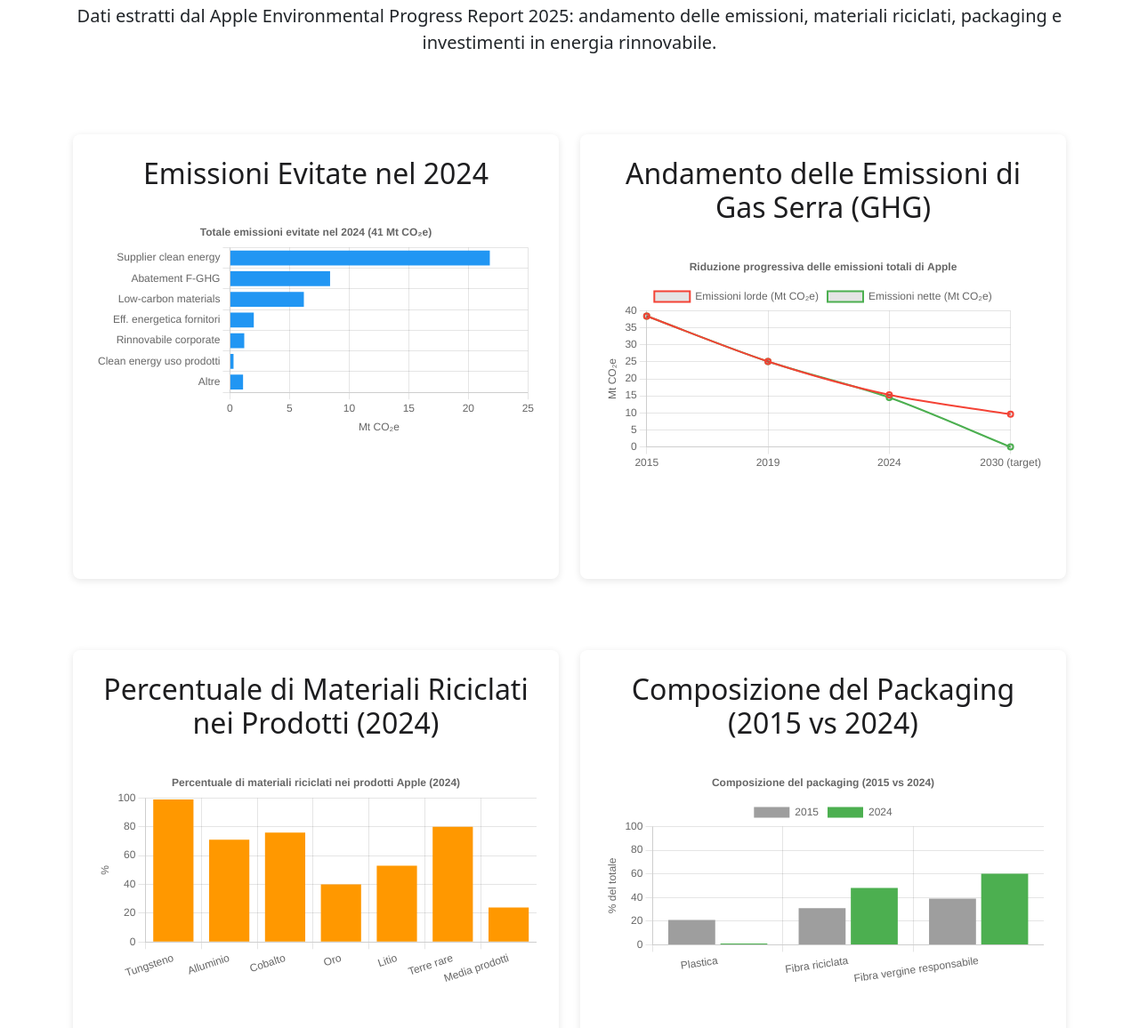
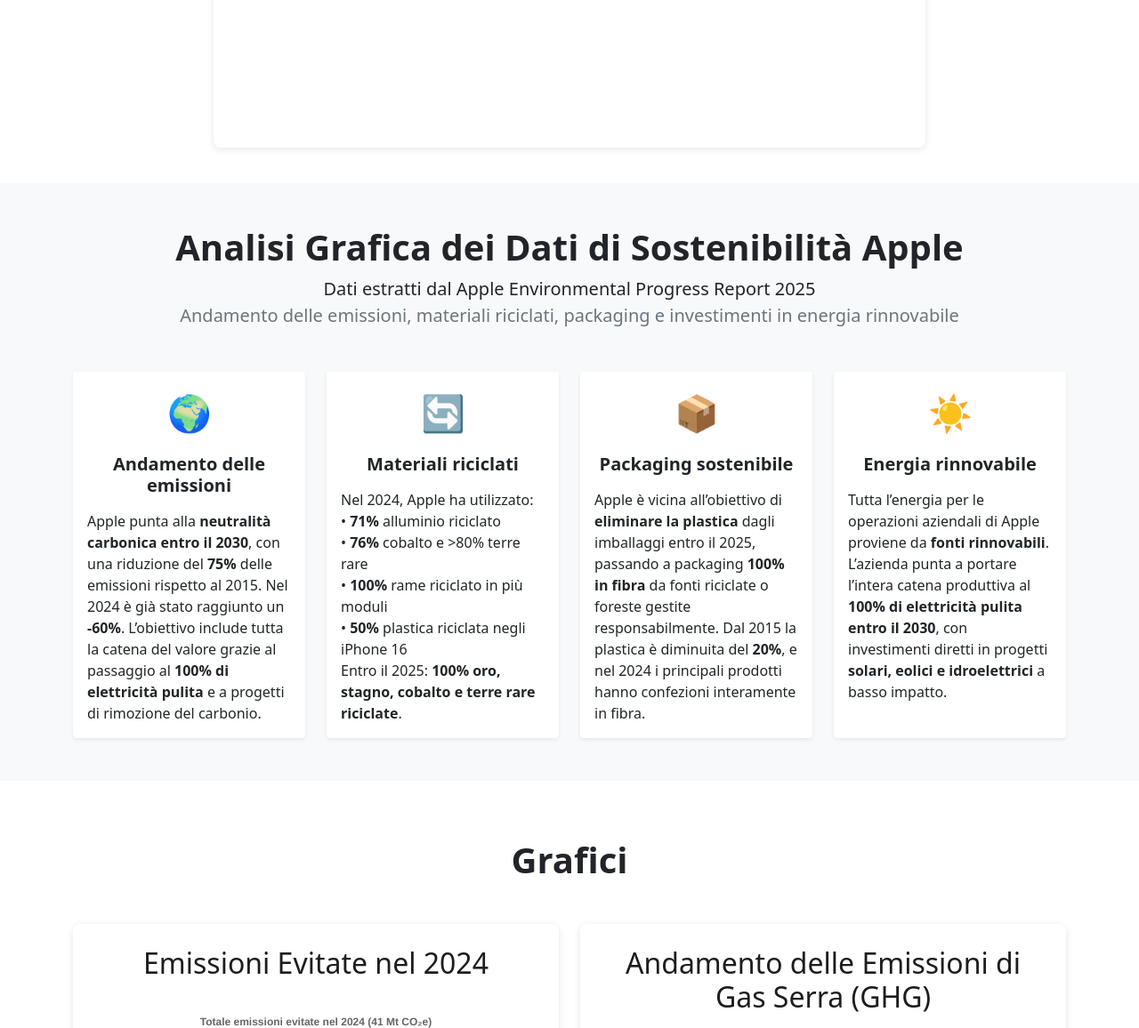
Before and after one commit to Cola00/PW-L-31-3.7, a plain HTML site: page index.html in a window 1280 px wide. Shown: the part 614-1770 px from the top of the page at 89% size. Drawn offline with nearby package versions, Linux system fonts and the light colour scheme.

Commit message:
Fixing Sections

```diff
--- a/css/style.css
+++ b/css/style.css
@@ -1,6 +1,6 @@
 /*Variabili da utilizzare cosi da rendere più snella la manutenzione del codice*/
 :root{
-  --btn-bg-color: #34c759;
+  --btn-bg-color: #198754;
   --primary-color: #0071e3;
   --secondary-color: #6e6e73;
   --background-color: #f5f5f7;
@@ -66,7 +66,7 @@
   align-items: center;
   text-align: center;
   align-content: center;
-  height: 300px;
+  height: 600px;
   max-width: 800px;
   margin-top:100px !important;
   margin: 40px auto;
--- a/index.html
+++ b/index.html
@@ -14,9 +14,41 @@
 
 <body>
   <header>
+    <nav class="navbar navbar-expand-lg navbar-dark bg-success fixed-top ">
+      <div class="container">
+        <!-- Logo Apple con svg -->
+        <a class="navbar-brand d-flex align-items-center" href="../index.html">
+          <svg class="apple-logo" fill="#ffffff" viewBox="0 0 24 24" xmlns="http://www.w3.org/2000/svg" stroke="#ffffff"
+            width="32" height="32">
+            <path
+              d="M18.71 19.5C17.88 20.74 17 21.95 15.66 21.97C14.32 22 13.89 21.18 12.37 21.18C10.84 21.18 10.37 21.95 9.09997 22C7.78997 22.05 6.79997 20.68 5.95997 19.47C4.24997 17 2.93997 12.45 4.69997 9.39C5.56997 7.87 7.12997 6.91 8.81997 6.88C10.1 6.86 11.32 7.75 12.11 7.75C12.89 7.75 14.37 6.68 15.92 6.84C16.57 6.87 18.39 7.1 19.56 8.82C19.47 8.88 17.39 10.1 17.41 12.63C17.44 15.65 20.06 16.66 20.09 16.67C20.06 16.74 19.67 18.11 18.71 19.5ZM13 3.5C13.73 2.67 14.94 2.04 15.94 2C16.07 3.17 15.6 4.35 14.9 5.19C14.21 6.04 13.07 6.7 11.95 6.61C11.8 5.46 12.36 4.26 13 3.5Z">
+            </path>
+          </svg>
+          <span class="ms-2">Sostenibilità di Apple</span>
+        </a>
+
+        <!-- Menu mobile -->
+        <button class="navbar-toggler" type="button" data-bs-toggle="collapse" data-bs-target="#navbarNav"
+          aria-controls="navbarNav" aria-expanded="false" aria-label="Toggle navigation">
+          <span class="navbar-toggler-icon"></span>
+        </button>
+
+        <!-- Link -->
+        <div class="collapse navbar-collapse justify-content-end" id="navbarNav">
+          <ul class="navbar-nav">
+            <li class="nav-item "><a class="nav-link active" href="/PW-L-31-3.7/">Home</a></li>
+            <li class="nav-item"><a class="nav-link" href="#download-report">Report</a></li>
+            <li class="nav-item"><a class="nav-link" href="#info-cards">Info</a></li>
+            <li class="nav-item"><a class="nav-link" href="#charts">Charts</a></li>
+          </ul>
+        </div>
+      </div>
+    </nav>
+
     <div id="navbar-container"></div>
   </header>
 
+  <!--Sezione dove scaricare il report di sostenibilità-->
   <div id="download-report">
     <div class="container">
       <h1>Scarica il report di sostenibilità di Apple</h1>
@@ -26,14 +58,96 @@
     </div>
   </div>
 
+  <!--Sezione con le cards per introdurre i grafici presentati sotto utilizzando delle cards di Bootstrap 5 -->
+  <div id="info-cards" class="py-5 bg-light">
+    <div class="container">
+      <div class="text-center mb-5">
+        <h1 class="fw-bold">Analisi Grafica dei Dati di Sostenibilità Apple</h1>
+        <p class="lead">
+          Dati estratti dal <strong>Apple Environmental Progress Report 2025</strong><br>
+          <span class="text-muted">Andamento delle emissioni, materiali riciclati, packaging e investimenti in energia
+            rinnovabile</span>
+        </p>
+      </div>
+
+      <div class="row g-4">
+        <!-- Card 1 -->
+        <div class="col-lg-3 col-md-6 col-sm-12">
+          <div class="card h-100 shadow-sm border-0">
+            <div class="card-body">
+              <div class="mb-3 fs-1 text-success">🌍</div>
+              <h5 class="card-title fw-bold">Andamento delle emissioni</h5>
+              <p class="card-text mt-3 text-start">
+                Apple punta alla <strong>neutralità carbonica entro il 2030</strong>, con una riduzione del
+                <strong>75%</strong> delle emissioni rispetto al 2015.
+                Nel 2024 è già stato raggiunto un <strong>-60%</strong>.
+                L’obiettivo include tutta la catena del valore grazie al passaggio al <strong>100% di elettricità
+                  pulita</strong> e a progetti di rimozione del carbonio.
+              </p>
+            </div>
+          </div>
+        </div>
+
+        <!-- Card 2 -->
+        <div class="col-lg-3 col-md-6 col-sm-12">
+          <div class="card h-100 shadow-sm border-0">
+            <div class="card-body text-center">
+              <div class="mb-3 fs-1 text-success">🔄</div>
+              <h5 class="card-title fw-bold">Materiali riciclati</h5>
+              <p class="card-text mt-3 text-start">
+                Nel 2024, Apple ha utilizzato:<br>
+                • <strong>71%</strong> alluminio riciclato<br>
+                • <strong>76%</strong> cobalto e &gt;80% terre rare<br>
+                • <strong>100%</strong> rame riciclato in più moduli<br>
+                • <strong>50%</strong> plastica riciclata negli iPhone 16<br>
+                Entro il 2025: <strong>100% oro, stagno, cobalto e terre rare riciclate</strong>.
+              </p>
+            </div>
+          </div>
+        </div>
+
+
+        <!-- Card 3 -->
+        <div class="col-lg-3 col-md-6 col-sm-12">
+          <div class="card h-100 shadow-sm border-0">
+            <div class="card-body">
+              <div class="mb-3 fs-1 text-success">📦</div>
+              <h5 class="card-title fw-bold text-center">Packaging sostenibile</h5>
+              <p class="card-text mt-3 text-start">
+                Apple è vicina all’obiettivo di <strong>eliminare la plastica</strong> dagli imballaggi entro il 2025,
+                passando a packaging <strong>100% in fibra</strong> da fonti riciclate o foreste gestite
+                responsabilmente.
+                Dal 2015 la plastica è diminuita del <strong>20%</strong>, e nel 2024 i principali prodotti hanno
+                confezioni interamente in fibra.
+              </p>
+            </div>
+          </div>
+        </div>
+
+        <!-- Card 4 -->
+        <div class="col-lg-3 col-md-6 col-sm-12">
+          <div class="card h-100 shadow-sm border-0">
+            <div class="card-body ">
+              <div class="mb-3 fs-1 text-success">☀️</div>
+              <h5 class="card-title fw-bold text-center">Energia rinnovabile</h5>
+              <p class="card-text mt-3 text-start">
+                Tutta l’energia per le operazioni aziendali di Apple proviene da <strong>fonti rinnovabili</strong>.
+                L’azienda punta a portare l’intera catena produttiva al <strong>100% di elettricità pulita entro il
+                  2030</strong>,
+                con investimenti diretti in progetti <strong>solari, eolici e idroelettrici</strong> a basso impatto.
+              </p>
+            </div>
+          </div>
+        </div>
+      </div>
+    </div>
+  </div>
+
+  <!--Sezione dei grafici realizzati in JQuery tramite la libreria chart.js-->
   <div id="charts">
     <div class="container">
       <div class="row">
-        <h1 class="text-center mb-4">Analisi Grafica dei Dati di Sostenibilità Apple</h1>
-        <p class="text-center mb-5 lead">
-          Dati estratti dal <strong>Apple Environmental Progress Report 2025</strong>:
-          andamento delle emissioni, materiali riciclati, packaging e investimenti in energia rinnovabile.
-        </p>
+        <h1 class="fw-bold">Grafici</h1>
         <div class="col-lg-6 col-md-6 col-sm-12">
           <section>
             <h2>Emissioni Evitate nel 2024</h2>
@@ -72,6 +186,8 @@
     </div>
   </div>
 
+
+
   <footer>
     <p>Progetto realizzato per il Project Work della laurea triennale L-31</p>
   </footer>
```
Also changed, not shown: 1 other file.
